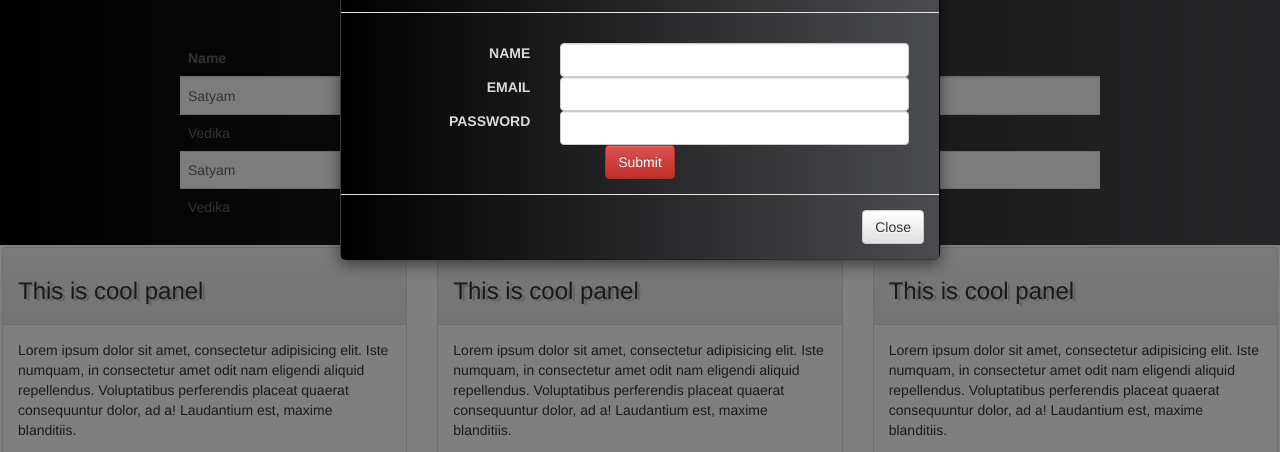
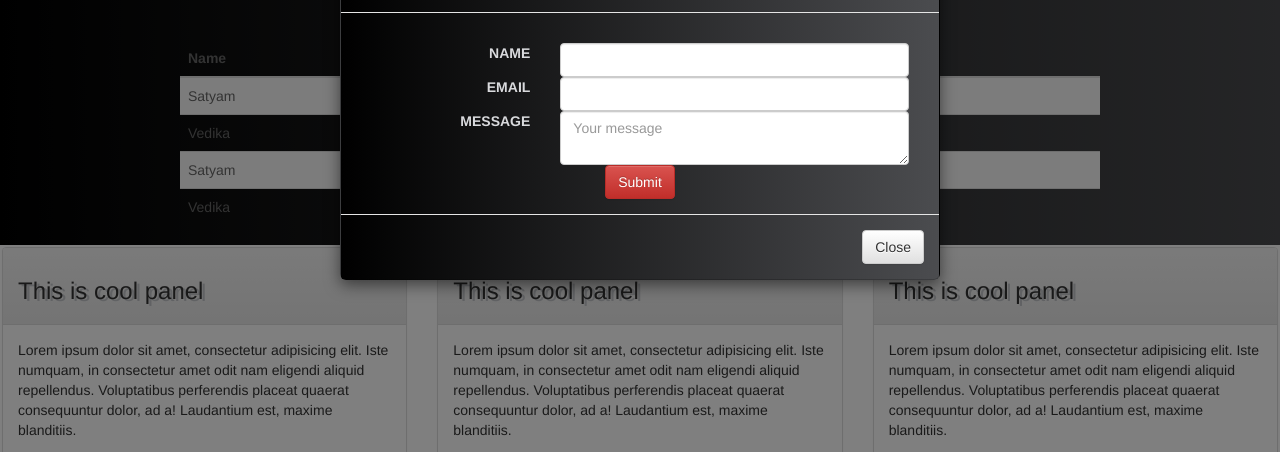
Before and after one commit to satyamsoni2211/Webpractise, a plain HTML site: page bootstrap/index.html in a window 1280 px wide. Both pictures are taken after a click on the button "Open Modal". Shown: the part 2834-3286 px from the top of the page. Drawn offline with nearby package versions, Linux system fonts and the light colour scheme; a web font is replaced by a local one.

Commit message:
[made changes to form spree]

```diff
--- a/bootstrap/index.html
+++ b/bootstrap/index.html
@@ -327,9 +327,12 @@
 										<div class="col-sm-4 text-right" id='modal'><label>EMAIL</label></div>
 										<div class="col-sm-8"><input type="email" name="_replyto" class="form-control"></div>
 									</div>
+									<div class="from-group">
+
+									</div>
 									<div class="form-group">
-										<div class="col-sm-4 text-right" id='modal'><label>PASSWORD</label></div>
-										<div class="col-sm-8"><input type="password" class="form-control"></div>
+										<div class="col-sm-4 text-right" id='modal'><label>MESSAGE</label></div>
+										<div class="col-sm-8"><textarea name="message" placeholder="Your message" class="form-control"></textarea></div>
 									</div>
 									<button class="btn btn-danger" type="submit">Submit</button>
 
```
